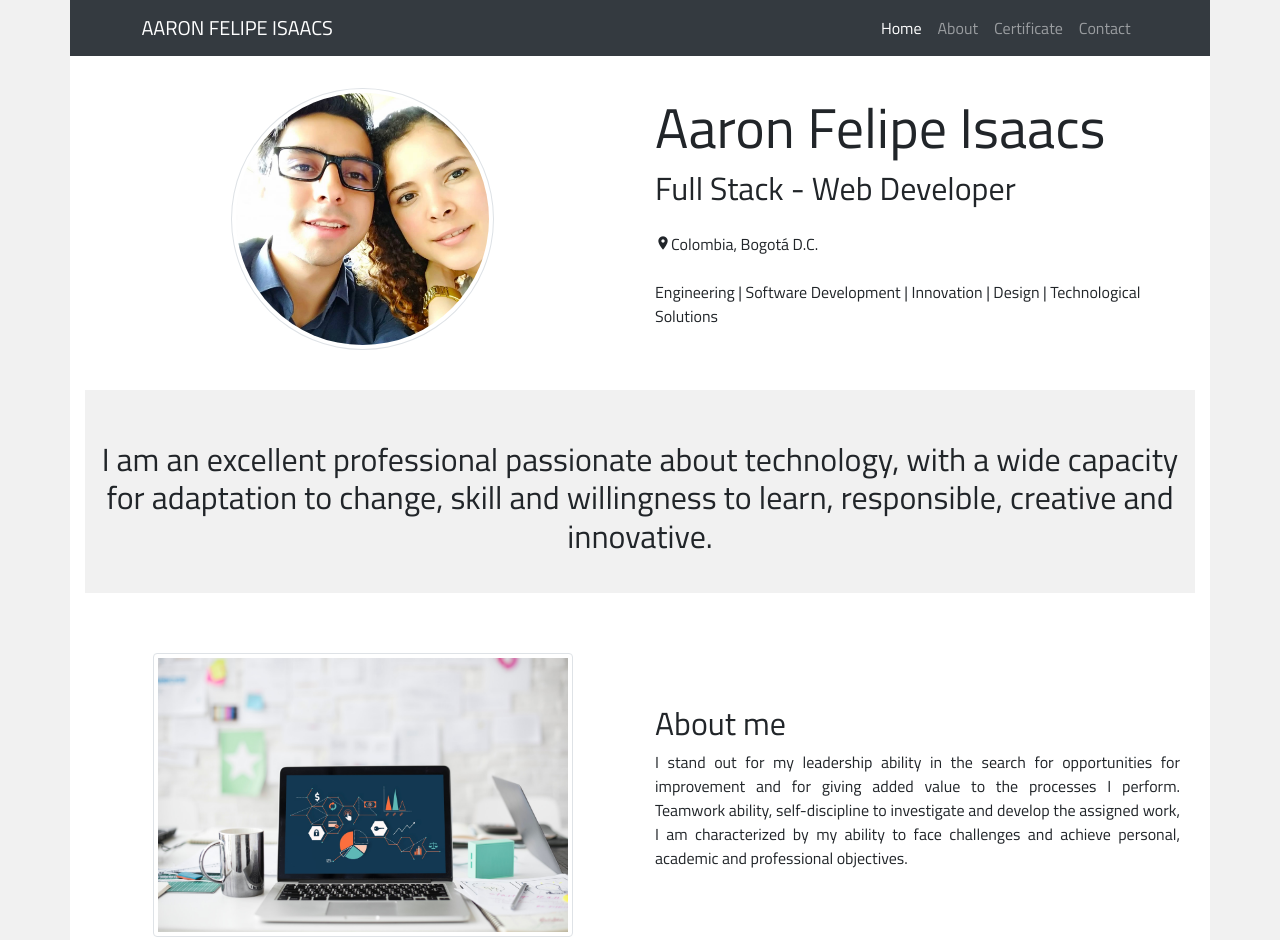
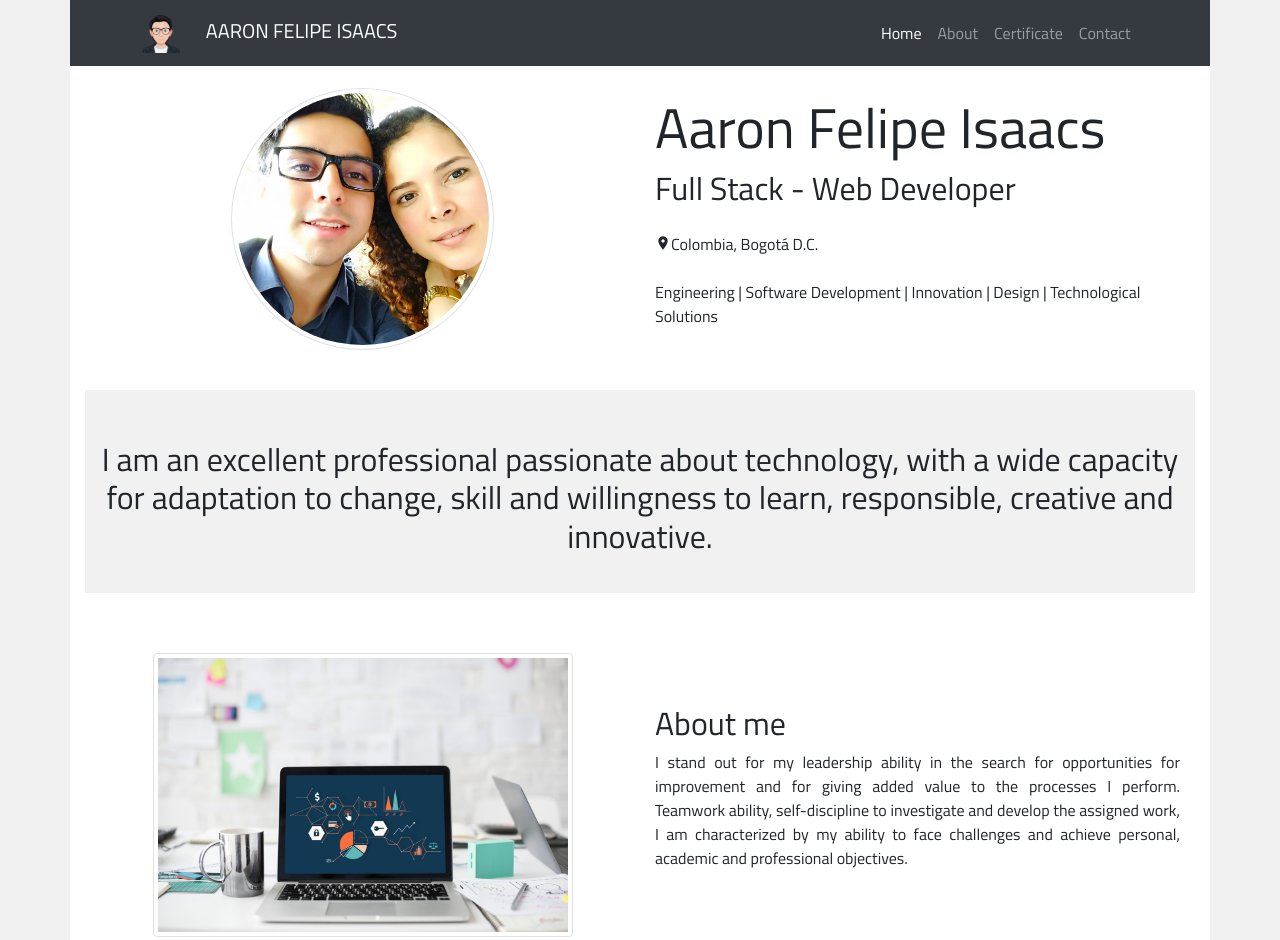
Before and after one commit to afisaacs/portfolio, a plain HTML site: page index.html in a window 1280 px wide. Shown: the top 940 px of the page. Drawn offline with nearby package versions, Linux system fonts and the light colour scheme.

Commit message:
Icon tab

```diff
--- a/index.html
+++ b/index.html
@@ -6,6 +6,8 @@
     <meta name="viewport" content="width=device-width, initial-scale=1.0">
     <meta http-equiv="X-UA-Compatible" content="ie=edge">
     <title>Portfolio - Aaron Isaacs</title>
+    <!-- tabicon -->
+    <link rel="icon" href="img/tabicon.png">
     <!-- google fonts -->
     <link href="https://fonts.googleapis.com/css?family=Titillium+Web" rel="stylesheet">
     <!-- bootstrap 4 -->
@@ -29,8 +31,11 @@
 
         <!-- navigation -->
         <nav class="container navbar navbar-expand-lg navbar-dark bg-dark fixed-top">
-            <!-- <div class="container"> -->
-            <a class="navbar-brand" href="#header" style="padding-left: 5%;">AARON FELIPE ISAACS</a>
+            <a class="navbar-brand " href="#header" style="padding-left: 5%;">
+                <img class="my-auto" src="img/tabicon.png" width="40">
+                <span style="margin-left: 20px;" class="my-auto">AARON FELIPE ISAACS</span>
+            </a>
+
             <button class="navbar-toggler" type="button" data-toggle="collapse" data-target="#navbarNav"
                 aria-controls="navbarNav" aria-expanded="false" aria-label="Toggle navigation">
                 <span class="navbar-toggler-icon"></span>
@@ -51,7 +56,6 @@
                     </li>
                 </ul>
             </div>
-            <!-- </div> -->
         </nav>
 
         <!-- header -->
```
Also changed, not shown: img/tabicon.png (added).
